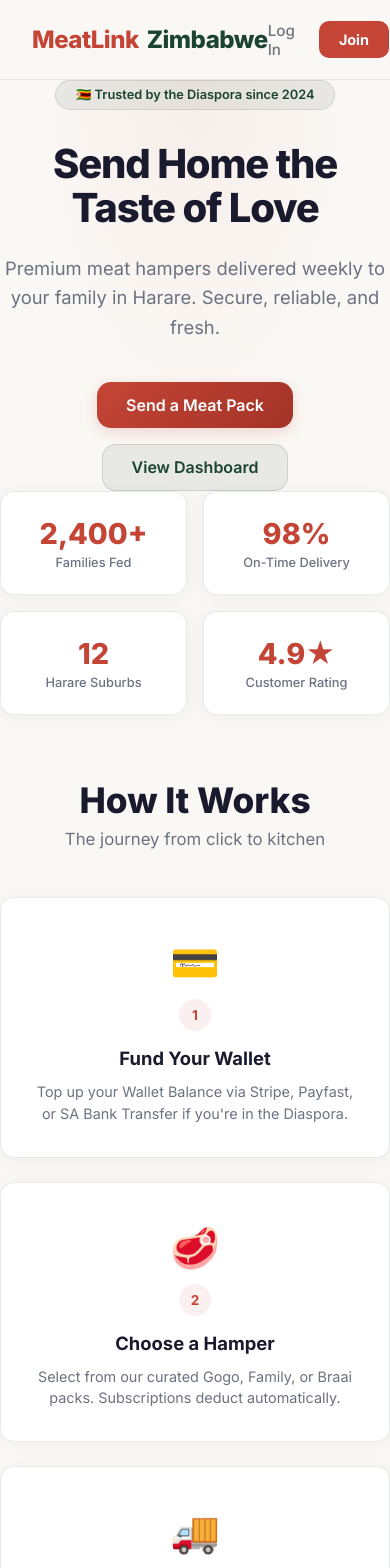
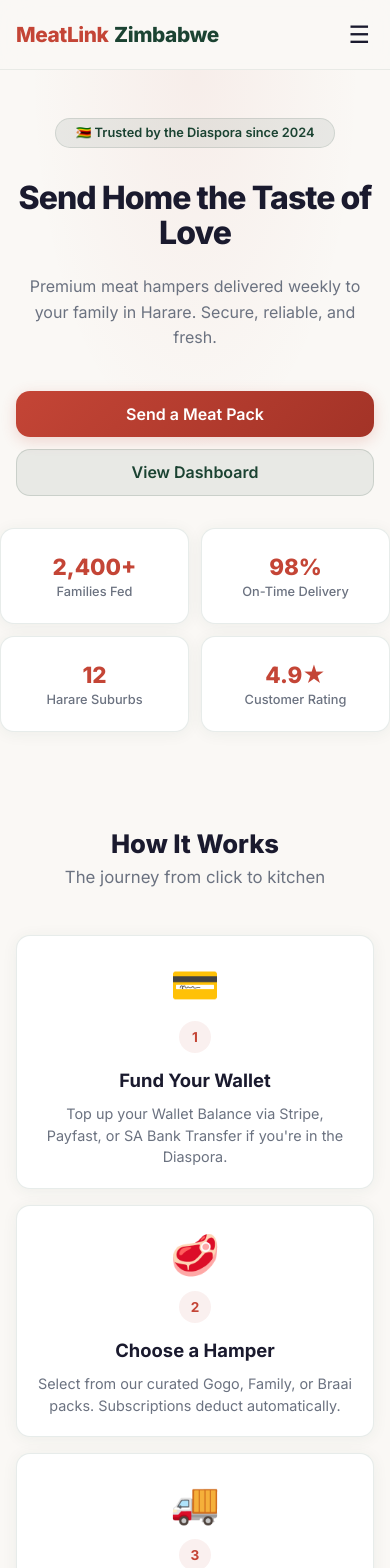
Before and after one commit to Will-l3x/meatlink-zimbabwe, a Next.js app: page / in a window 390 px wide. Shown: the top 1568 px of the page. Built offline with nearby package versions, Linux system fonts and the light colour scheme.

Commit message:
mobile view fix

```diff
--- a/app/checkout/page.module.css
+++ b/app/checkout/page.module.css
@@ -139,7 +139,45 @@
 }
 
 @media (max-width: 900px) {
+    .container {
+        padding: 2rem 1rem;
+    }
+
+    .header {
+        margin-bottom: 2rem;
+    }
+
+    .header h1 {
+        font-size: 1.8rem;
+    }
+
     .grid {
         grid-template-columns: 1fr;
+        gap: 1.5rem;
+    }
+
+    .section {
+        padding: 1.5rem;
+    }
+
+    .section h2 {
+        font-size: 1.2rem;
+        margin-bottom: 1.25rem;
+    }
+
+    .summary {
+        position: static;
+        padding: 1.5rem;
+    }
+
+    .total {
+        font-size: 1.1rem;
+    }
+
+    .formGroup input,
+    .formGroup textarea,
+    .formGroup select {
+        padding: 0.8rem;
+        font-size: 0.9rem;
     }
 }
--- a/app/dashboard/page.module.css
+++ b/app/dashboard/page.module.css
@@ -200,7 +200,46 @@
 }
 
 @media (max-width: 900px) {
+    .container {
+        padding: 2rem 1rem;
+    }
+
+    .header {
+        flex-direction: column;
+        align-items: flex-start;
+        gap: 1rem;
+        margin-bottom: 2rem;
+        padding-bottom: 1.5rem;
+    }
+
+    .header h1 {
+        font-size: 1.6rem;
+    }
+
+    .stats {
+        grid-template-columns: 1fr;
+        gap: 1rem;
+        margin-bottom: 2rem;
+    }
+
+    .value {
+        font-size: 2rem;
+    }
+
     .grid {
         grid-template-columns: 1fr;
+        gap: 1.5rem;
+    }
+
+    .gallery {
+        grid-template-columns: 1fr;
+    }
+
+    .addRecipientForm {
+        padding: 0.85rem;
+    }
+
+    .recipientCard {
+        flex-wrap: wrap;
     }
 }
--- a/app/layout.tsx
+++ b/app/layout.tsx
@@ -25,7 +25,7 @@ export default function RootLayout({
     <html lang="en">
       <body className={inter.variable}>
         <Navbar />
-        <main style={{ paddingTop: '80px' }}>
+        <main style={{ paddingTop: '70px' }}>
           {children}
         </main>
         <Footer />
--- a/app/page.module.css
+++ b/app/page.module.css
@@ -155,12 +155,47 @@
 }
 
 @media (max-width: 768px) {
+  .hero {
+    padding: 3rem 1rem 2rem;
+  }
+
+  .hero h1 {
+    font-size: 2rem;
+  }
+
+  .hero p {
+    font-size: 1rem;
+  }
+
   .ctaGroup {
     flex-direction: column;
-    align-items: center;
+    align-items: stretch;
+    gap: 0.75rem;
   }
 
   .trustBar {
     grid-template-columns: repeat(2, 1fr);
+    gap: 0.75rem;
+  }
+
+  .trustValue {
+    font-size: 1.4rem;
+  }
+
+  .section {
+    padding: 2rem 1rem;
+  }
+
+  .sectionHeader h2 {
+    font-size: 1.6rem;
+  }
+
+  .grid {
+    grid-template-columns: 1fr;
+    gap: 1rem;
+  }
+
+  .stepCard {
+    padding: 1.5rem 1.25rem 1.25rem;
   }
 }
--- a/app/shop/page.module.css
+++ b/app/shop/page.module.css
@@ -34,7 +34,35 @@
 }
 
 @media (max-width: 768px) {
+    .container {
+        padding: 2rem 1rem;
+    }
+
+    .header {
+        margin-bottom: 2rem;
+    }
+
     .header h1 {
-        font-size: 2.2rem;
+        font-size: 2rem;
+    }
+
+    .header p {
+        font-size: 0.95rem;
+    }
+
+    .filterBar {
+        gap: 0.5rem;
+        flex-wrap: wrap;
+        margin-bottom: 1.5rem;
+    }
+
+    .filterBar button {
+        font-size: 0.78rem;
+        padding: 0.5rem 0.85rem;
+    }
+
+    .grid {
+        grid-template-columns: 1fr;
+        gap: 1.25rem;
     }
 }
--- a/components/layout/Navbar.module.css
+++ b/components/layout/Navbar.module.css
@@ -3,11 +3,11 @@
     top: 0;
     left: 0;
     width: 100%;
-    height: 80px;
+    height: 70px;
     display: flex;
     align-items: center;
     justify-content: space-between;
-    padding: 0 2rem;
+    padding: 0 1.5rem;
     background: var(--glass-bg);
     backdrop-filter: blur(16px);
     border-bottom: 1px solid var(--border-light);
@@ -16,14 +16,15 @@
 }
 
 .logo {
-    font-size: 1.5rem;
+    font-size: 1.3rem;
     font-weight: 800;
     color: var(--primary);
     text-decoration: none;
     display: flex;
     align-items: center;
-    gap: 0.5rem;
+    gap: 0.35rem;
     letter-spacing: -0.02em;
+    white-space: nowrap;
 }
 
 .logo span {
@@ -58,23 +59,23 @@
 .actions {
     display: flex;
     align-items: center;
-    gap: 1.5rem;
+    gap: 1rem;
 }
 
 .authLinks {
     display: flex;
     align-items: center;
-    gap: 1.5rem;
+    gap: 1rem;
 }
 
 .registerBtn {
     background: var(--primary);
     color: #fff;
     text-decoration: none;
-    padding: 0.6rem 1.25rem;
+    padding: 0.5rem 1.1rem;
     border-radius: 10px;
     font-weight: 700;
-    font-size: 0.9rem;
+    font-size: 0.85rem;
     transition: transform 0.2s, background 0.2s, box-shadow 0.2s;
 }
 
@@ -91,34 +92,48 @@
     color: var(--foreground);
     font-size: 1.5rem;
     cursor: pointer;
+    padding: 0.25rem;
 }
 
 .userName {
-    font-size: 0.9rem;
+    font-size: 0.85rem;
     font-weight: 700;
     color: var(--secondary);
     background: var(--secondary-light);
-    padding: 0.4rem 0.8rem;
+    padding: 0.3rem 0.7rem;
     border-radius: 6px;
 }
 
 .mobileNav {
     position: absolute;
-    top: 80px;
+    top: 70px;
     left: 0;
     width: 100%;
     background: var(--background);
-    padding: 2rem;
+    padding: 1.5rem;
     border-bottom: 1px solid var(--border-light);
     display: flex;
     flex-direction: column;
-    gap: 1.5rem;
+    gap: 1.25rem;
     z-index: 1001;
     box-shadow: 0 10px 30px rgba(0, 0, 0, 0.08);
 }
 
+.mobileNav .registerBtn {
+    text-align: center;
+    display: block;
+}
+
 @media (max-width: 768px) {
+    .header {
+        padding: 0 1rem;
+    }
+
     .nav {
+        display: none;
+    }
+
+    .authLinks {
         display: none;
     }
 
--- a/components/layout/Navbar.tsx
+++ b/components/layout/Navbar.tsx
@@ -72,7 +72,7 @@ export default function Navbar() {
                     ) : (
                         <>
                             <Link href="/login" className={styles.link} onClick={() => setIsMobileMenuOpen(false)}>Log In</Link>
-                            <Link href="/register" className={styles.link} onClick={() => setIsMobileMenuOpen(false)}>Join</Link>
+                            <Link href="/register" className={styles.registerBtn} onClick={() => setIsMobileMenuOpen(false)}>Join</Link>
                         </>
                     )}
                 </div>
```
Also changed, not shown: app/top-up/page.module.css (+50 -0 lines), components/shop/HamperCard.module.css (+29 -0 lines).
